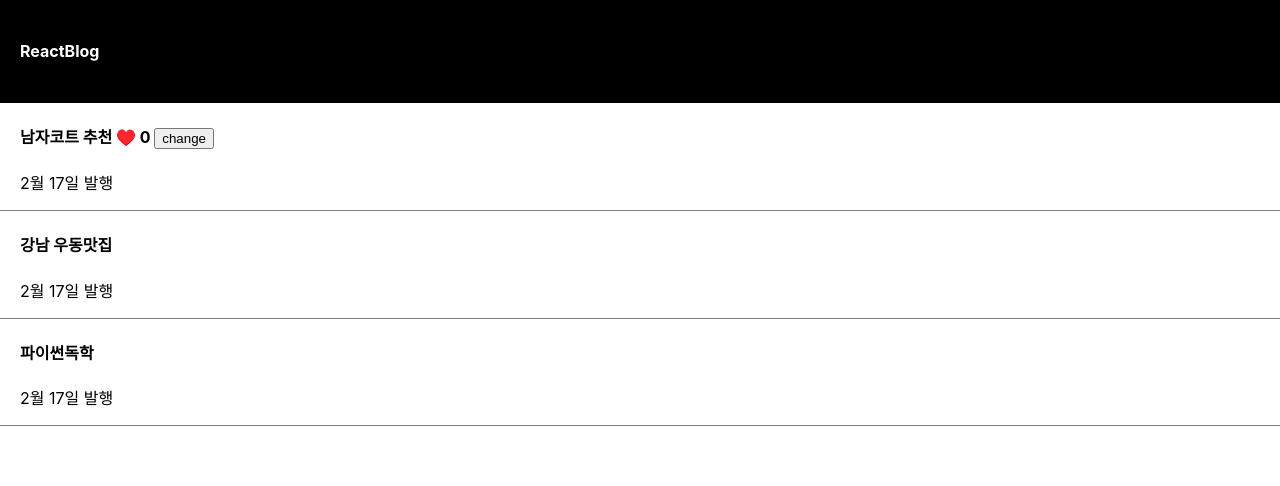
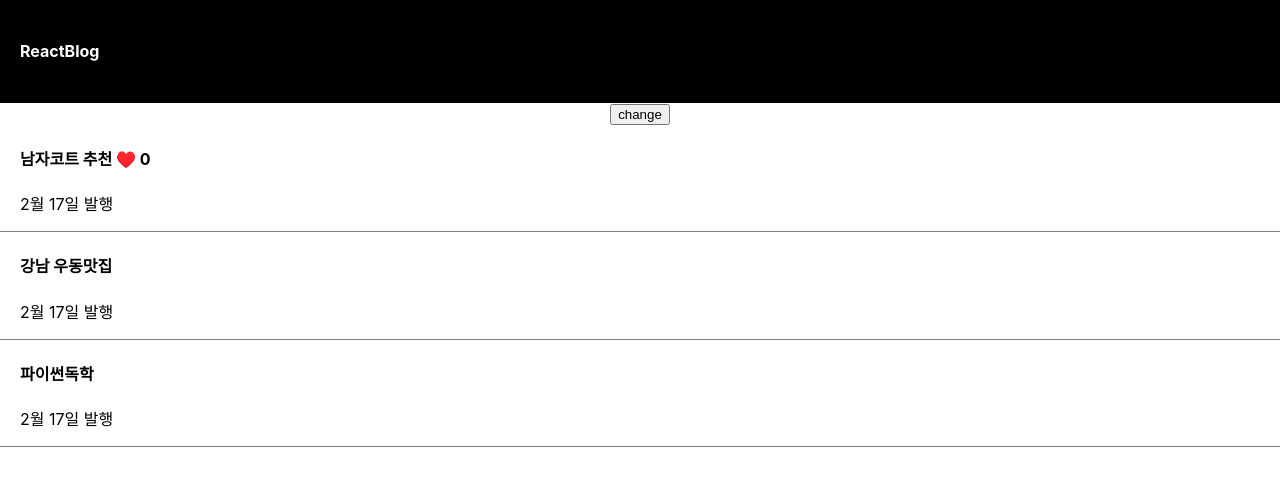
Before and after one commit to mangs2e/react-blog, a React (Create React App) app: page / in a window 1280 px wide. Shown: the top 486 px of the page. Built offline with nearby package versions, Linux system fonts and the light colour scheme.

Commit message:
array 형식 state 변경함수

```diff
--- a/src/App.js
+++ b/src/App.js
@@ -8,10 +8,10 @@ function App() {
   let [title, changeTitle] = useState(['남자코트 추천', '강남 우동맛집', '파이썬독학']);
   let [like, updateLike] = useState(0);
 
-  function setTitle() {
-    title[0] = '여자코트 추천';
-    changeTitle([...title]);
-  }
+  // function setTitle() {
+  //   title[0] = '여자코트 추천';
+  //   changeTitle([...title]);
+  // }
 
   return (
     <div className="App">
@@ -19,10 +19,18 @@ function App() {
       <div className="black-nav">
         <h4>ReactBlog</h4>
       </div>
+
+      {/* 글목록 변경 버튼 생성 */}
+      <button onClick={() => {
+          let copy = [...title];
+          copy[0] = '여자코트 추천';
+          changeTitle(copy);
+        }}>change</button>
+
       {/* 블로그 글 리스트 만들기 */}
       <div className="list">
         {/* 좋아요 갯수 생성 */}
-        <h4>{title[0]} <span onClick={()=>{updateLike( like+1 )}}>♥️</span> {like} <button onClick={setTitle}>change</button> </h4>
+        <h4>{title[0]} <span onClick={()=>{updateLike( like+1 )}}>♥️</span> {like} </h4>
         <p>2월 17일 발행</p>
       </div>
 
```
